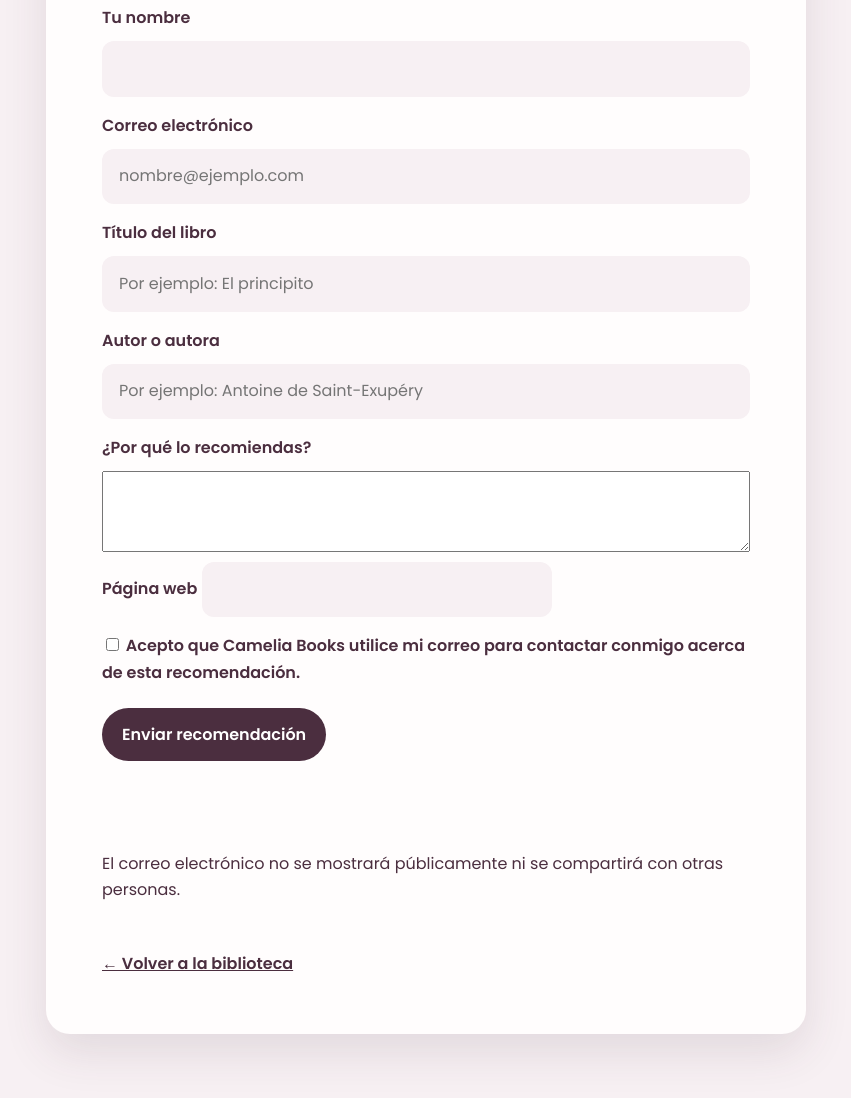
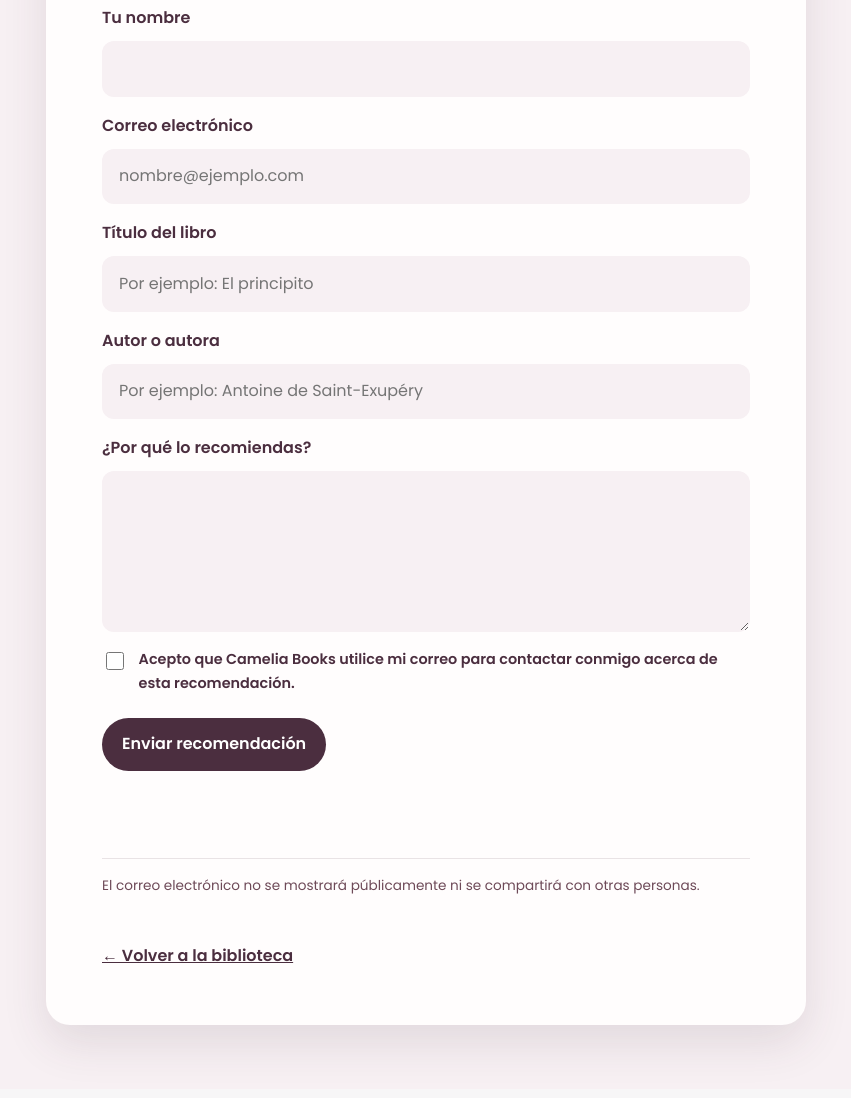
Before and after one commit to TanTanJR/Web-Camelia, a PHP site: page /recomendaciones.html in a window 1280 px wide. Shown: the part 587-1685 px from the top of the page, without its empty margins (214-1065 px from the left). After the commit the page ends 1644 px from the top, so only its background shows below. Run offline with PHP 8.4, Linux system fonts and the light colour scheme.

Commit message:
Diseñar el formulario conectado

```diff
--- a/styles.css
+++ b/styles.css
@@ -27,7 +27,8 @@ a {
   color: inherit;
 }
 button,
-input {
+input,
+textarea {
   font: inherit;
 }
 .sr-only {
@@ -203,7 +204,8 @@ h3 {
   outline: none;
 }
 #buscador-libros:focus,
-#form-recomendacion input:focus {
+#form-recomendacion input:focus,
+#form-recomendacion textarea:focus {
   border-color: var(--mauve);
   box-shadow: 0 0 0 4px rgba(180, 138, 156, 0.16);
 }
@@ -409,13 +411,74 @@ footer p {
   margin-top: 0.4rem;
   font-weight: 600;
 }
-#form-recomendacion input {
+#form-recomendacion input:not([type="checkbox"]),
+#form-recomendacion textarea {
+  width: 100%;
   padding: 0.85rem 1rem;
   color: var(--plum);
   background: var(--cream);
   border: 1px solid transparent;
   border-radius: 0.75rem;
   outline: none;
+}
+
+#form-recomendacion textarea {
+  resize: vertical;
+}
+
+.consentimiento {
+  display: flex;
+  gap: 0.75rem;
+  align-items: flex-start;
+  margin-top: 0.8rem;
+  font-size: 0.9rem;
+  font-weight: 400;
+}
+
+.consentimiento input {
+  flex: 0 0 auto;
+  width: 1.1rem;
+  height: 1.1rem;
+  margin-top: 0.25rem;
+  accent-color: var(--plum);
+}
+
+.campo-trampa {
+  position: absolute;
+  left: -10000px;
+  width: 1px;
+  height: 1px;
+  overflow: hidden;
+}
+
+.estado-formulario {
+  min-height: 1.6rem;
+  margin: 0.25rem 0 0;
+  font-weight: 600;
+}
+
+.estado-formulario.exito {
+  color: #315b42;
+}
+
+.estado-formulario.error {
+  color: #873f55;
+}
+
+.estado-formulario.informacion,
+.aviso-privacidad {
+  color: var(--plum-light);
+}
+
+.aviso-privacidad {
+  padding-top: 1rem;
+  border-top: 1px solid rgba(75, 46, 63, 0.12);
+  font-size: 0.85rem;
+}
+
+#form-recomendacion button:disabled {
+  cursor: wait;
+  opacity: 0.65;
 }
 #form-recomendacion button {
   justify-self: start;
```
